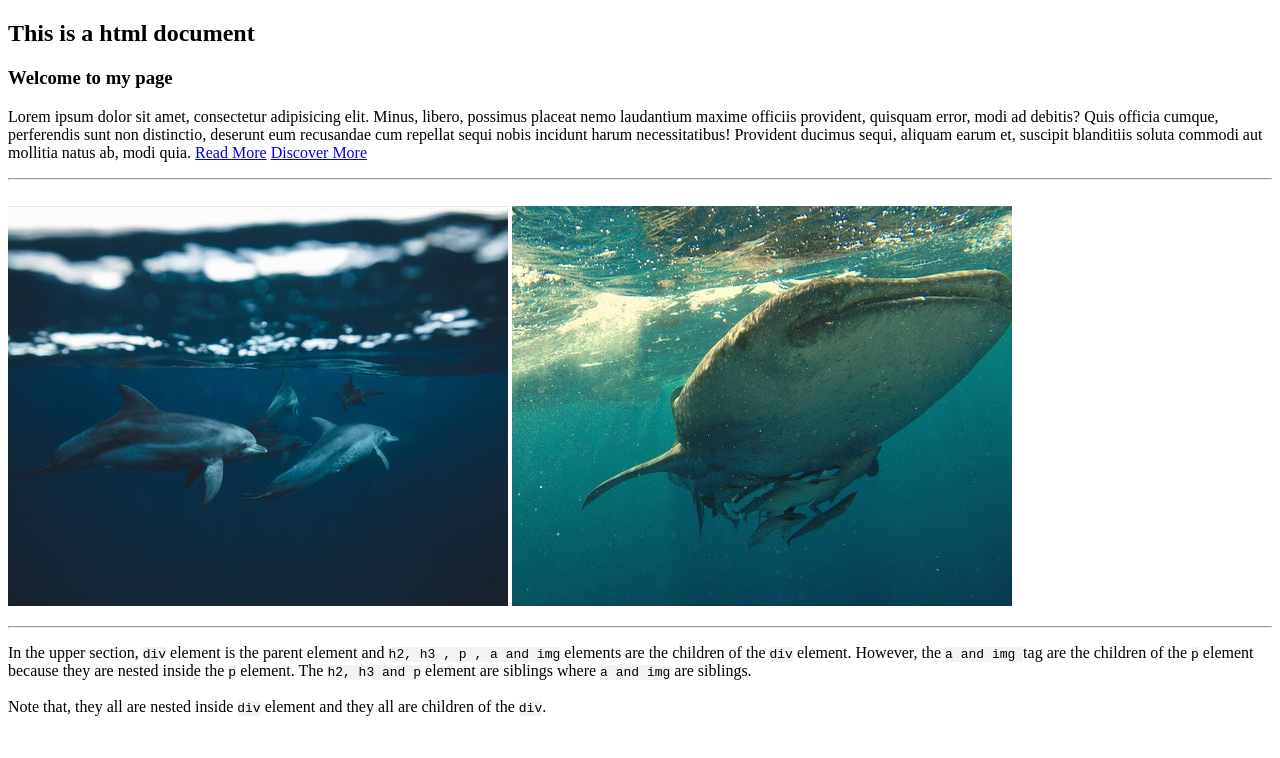
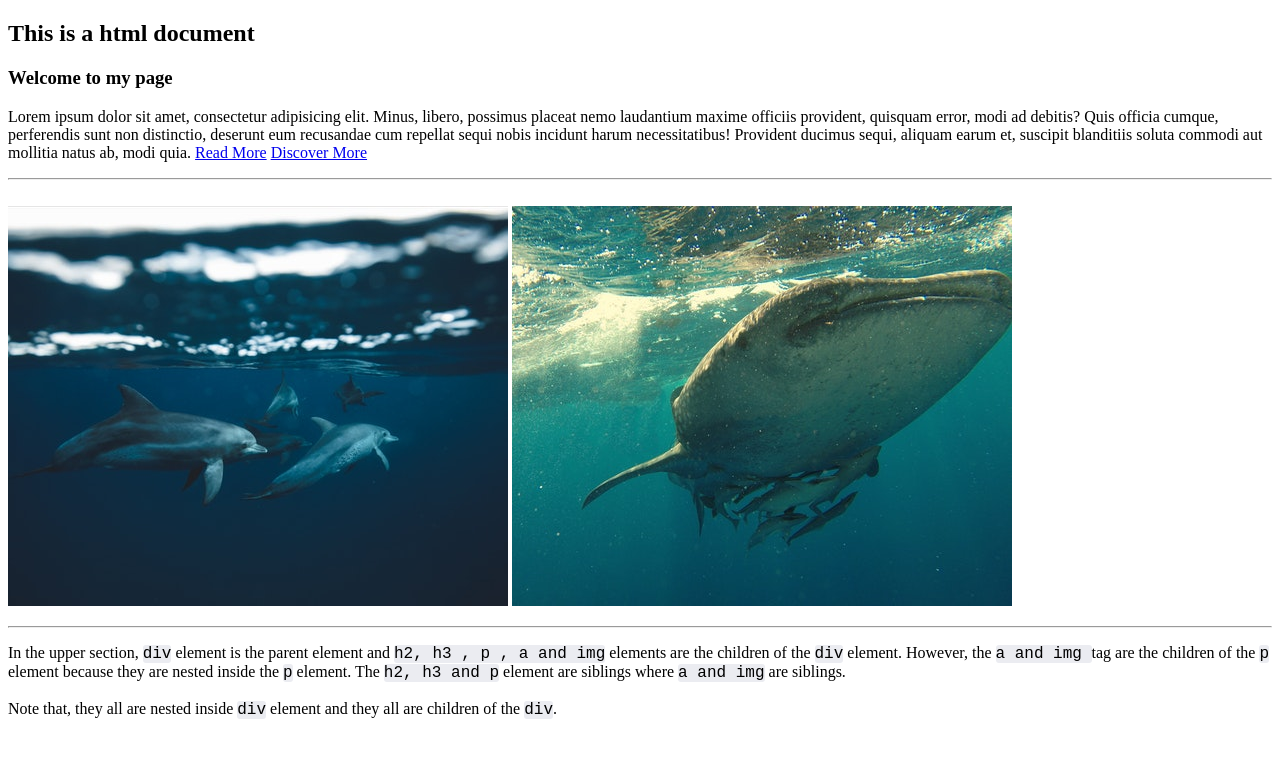
Before and after one commit to ahmedmohiuddin08/nested-element, a plain HTML site: page index.html in a window 1280 px wide. Drawn offline with Linux system fonts and the light colour scheme.

Commit message:
Update index.html

```diff
--- a/index.html
+++ b/index.html
@@ -7,8 +7,10 @@
   <title>Document</title>
   <style>
       code{
-        background-color: #f3f3f3;
+        background-color: #ebecf1;
         border-radius: 3px;
+        font-size: 16px;
+
     }
   </style>
 </head>
```
